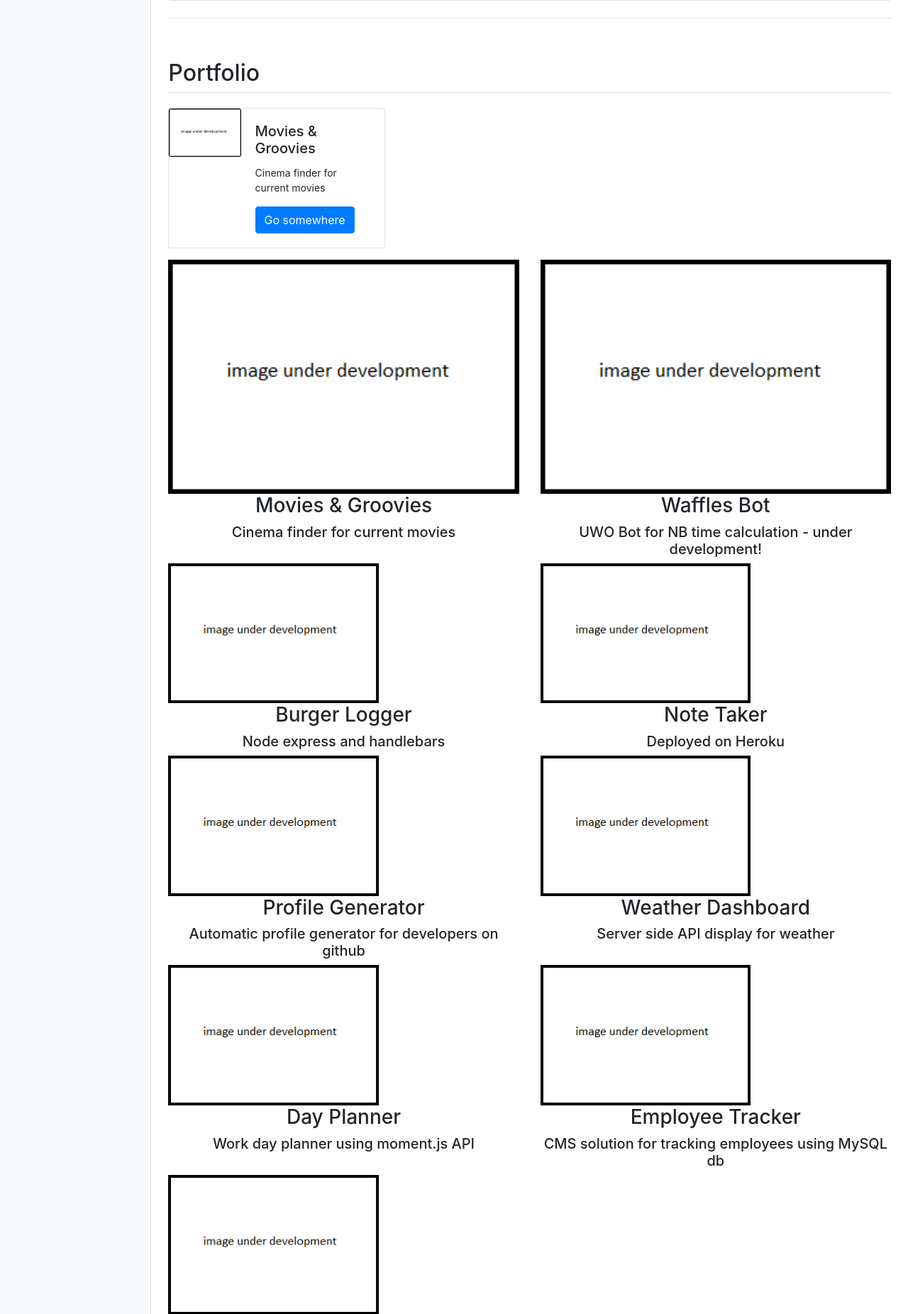
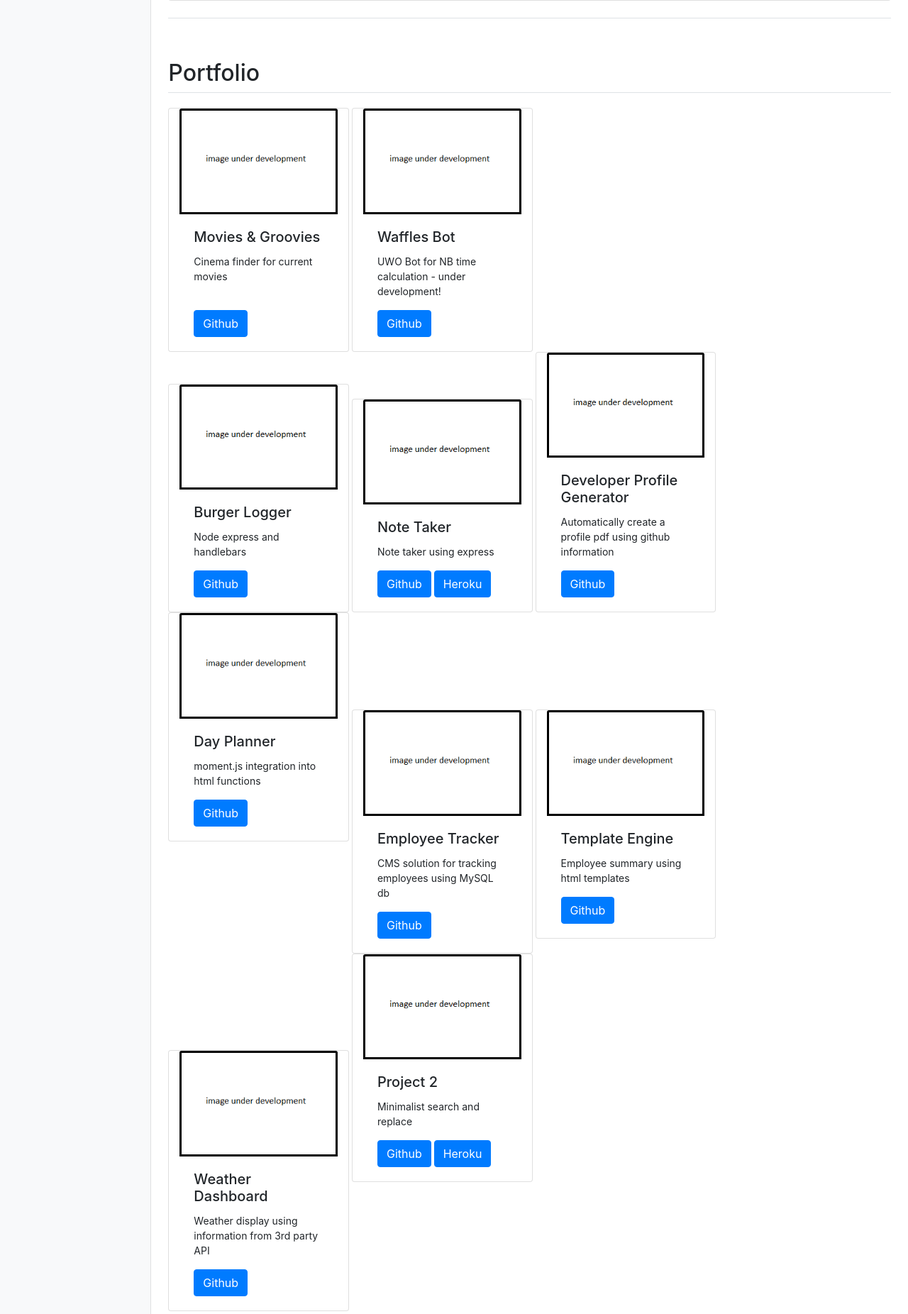
Before and after one commit to yhlee-dho/Responsive-Portfolio, a PHP site: page / in a window 1280 px wide. Shown: the part 1148-3000 px from the top of the page at 71% size. Run offline with PHP 8.4, Linux system fonts and the light colour scheme.

Commit message:
working of flex issues

```diff
--- a/Assets/css/style.css
+++ b/Assets/css/style.css
@@ -148,7 +148,16 @@ body {
   display: none;
 }
 
-
+/* work from 02252020 and on */
 .portfolio-div{
   margin: 50px;
+  flex-direction: row;
+  flex-wrap: wrap;
+  justify-content: space-evenly;
+  align-items: baseline;
+  align-content: space-around;
 }
+
+.portfolioContainer{
+  display: flex; /* or inline-flex */
+}
--- a/index.html
+++ b/index.html
@@ -227,72 +227,116 @@
         </div>
         </br>
 
-        <!-- Profile Divs -->
-        <div class="card mb-3" style="max-width: 30%;" id="portfolioCard">
-          <div class="row no-gutters">
-            <div class="col-md-4">
-              <img src="./Assets/Images/portfolio-size_300x200px.png" class="card-img" alt="Testing card">
+        <!-- Profile Container -->
+        <div id="profileContainer">
+          <!-- Profile Divs -->
+          <!-- Movies and Groovies -->
+          <div class="d-inline-block col-3 card" id="profile-div">
+            <img src="./Assets/Images/portfolio-size_300x200px.png" class="card-img-top" alt="moviesGroovies">
+            <div class="card-body">
+              <h5 class="card-title">Movies & Groovies</h5>
+              <p class="card-text">Cinema finder for current movies</p>
+            </br>
+              <a href="https://yhlee-dho.github.io/Movies-And-Groovies/" class="btn btn-primary">Github</a>
             </div>
-            <div class="col-md-8">
-              <div class="card-body">
-                <h5 class="card-title">Movies & Groovies</h5>
-                <p class="card-text">Cinema finder for current movies</p>
-                <a href="https://yhlee-dho.github.io/Movies-And-Groovies/" class="btn btn-primary" target="_blank">Go somewhere</a>
-                <!-- <p class="card-text"><small class="text-muted">Last updated 3 mins ago</small></p> -->
-              </div>
+          </div>
+
+          <!-- Waffles Bot -->
+          <div class="d-inline-block col-3 card" id="profile-div">
+            <img src="./Assets/Images/portfolio-size_300x200px.png" class="card-img-top" alt="discordBotWaffles">
+            <div class="card-body">
+              <h5 class="card-title">Waffles Bot</h5>
+              <p class="card-text">UWO Bot for NB time calculation - under development!</p>
+              <a href="https://github.com/yhlee-dho/Discord-Bot-Waffles" class="btn btn-primary">Github</a>
             </div>
           </div>
         </div>
 
-        <div class="row" >
-          <div class="col-md-6" id="portfolio-div">
-            <a href="https://yhlee-dho.github.io/Movies-And-Groovies/" target="_blank"><img src="./Assets/Images/portfolio-size_300x200px.png" alt="moviesAndGroovies" class="align-items-center" width="100%"></a>
-            <h3 style="text-align: center;">Movies & Groovies</h3>
-            <h5 style="text-align: center;">Cinema finder for current movies</h5>
-          </div>
-          <div class="col-md-6" id="portfolio-div">
-            <a href="https://github.com/yhlee-dho/Discord-Bot-Waffles/" target="_blank"><img src="./Assets/Images/portfolio-size_300x200px.png" alt="discordBotWaffles" class="align-items-center" width="100%"></a>
-            <h3 style="text-align: center;">Waffles Bot</h3>
-            <h5 style="text-align: center;">UWO Bot for NB time calculation - under development!</h5>
+
+        <!-- Burger Logger -->
+        <div class="d-inline-block col-3 card" id="profile-div">
+          <img src="./Assets/Images/portfolio-size_300x200px.png" class="card-img-top" alt="burgerLogger">
+          <div class="card-body">
+            <h5 class="card-title">Burger Logger</h5>
+            <p class="card-text">Node express and handlebars</p>
+            <a href="https://github.com/yhlee-dho/Node-Express-Handlebars-Burgers/" class="btn btn-primary">Github</a>
           </div>
         </div>
-        <div class="row">
-          <div class="col-md-6" id="portfolio-div">
-            <a href="https://github.com/yhlee-dho/Node-Express-Handlebars-Burgers/" target="_blank"><img src="./Assets/Images/portfolio-size_300x200px.png" alt="burgerLogger" class="align-items-center" width="60%"></a>
-            <h3 style="text-align: center;">Burger Logger</h3>
-            <h5 style="text-align: center;">Node express and handlebars</h5>
-          </div>
-          <div class="col-md-6" id="portfolio-div">
-            <a href="https://github.com/yhlee-dho/Express-Note-Taker/" target="_blank"><img src="./Assets/Images/portfolio-size_300x200px.png" alt="noteTaker" class="align-items-center" width="60%"></a>
-            <h3 style="text-align: center;">Note Taker</h3>
-            <h5 style="text-align: center;" href="https://notetaker-yhl.herokuapp.com/" target="_blank">Deployed on Heroku</h5>
-          </div>
-          <div class="col-md-6" id="portfolio-div">
-            <a href="https://github.com/yhlee-dho/Developer-Profile-Generator/" target="_blank"><img src="./Assets/Images/portfolio-size_300x200px.png" alt="burger_logger" class="align-items-center" width="60%"></a>
-            <h3 style="text-align: center;">Profile Generator</h3>
-            <h5 style="text-align: center;">Automatic profile generator for developers on github</h5>
-          </div>
-          <div class="col-md-6" id="portfolio-div">
-            <a href="https://github.com/yhlee-dho/Server-Side-APIs-Weather-Dashboard" target="_blank"><img src="./Assets/Images/portfolio-size_300x200px.png" alt="weatherDashboard" class="align-items-center" width="60%"></a>
-            <h3 style="text-align: center;">Weather Dashboard</h3>
-            <h5 style="text-align: center;">Server side API display for weather</h5>
-          </div>
-          <div class="col-md-6" id="portfolio-div">
-            <a href="https://github.com/yhlee-dho/Third-Party-APIs-Day-Planner" target="_blank"><img src="./Assets/Images/portfolio-size_300x200px.png" alt="dayPlanner" class="align-items-center" width="60%"></a>
-            <h3 style="text-align: center;">Day Planner</h3>
-            <h5 style="text-align: center;">Work day planner using moment.js API</h5>
-          </div>
-          <div class="col-md-6" id="portfolio-div">
-            <a href="https://github.com/yhlee-dho/MySQL-Employee-Tracker" target="_blank"><img src="./Assets/Images/portfolio-size_300x200px.png" alt="employeeTracker" class="align-items-center" width="60%"></a>
-            <h3 style="text-align: center;">Employee Tracker</h3>
-            <h5 style="text-align: center;">CMS solution for tracking employees using MySQL db</h5>
-          </div>
-          <div class="col-md-6" id="portfolio-div">
-            <a href="https://github.com/yhlee-dho/Template-Engine-Employee-Summary" target="_blank"><img src="./Assets/Images/portfolio-size_300x200px.png" alt="templateEngine" class="align-items-center" width="60%"></a>
-            <h3 style="text-align: center;">Template Engine</h3>
-            <h5 style="text-align: center;">Employee summary using html templates</h5>
+
+        <!-- Note Taker -->
+        <div class="d-inline-block col-3 card" id="profile-div">
+          <img src="./Assets/Images/portfolio-size_300x200px.png" class="card-img-top" alt="noteTaker">
+          <div class="card-body">
+            <h5 class="card-title">Note Taker</h5>
+            <p class="card-text">Note taker using express</p>
+            <a href="https://github.com/yhlee-dho/Express-Note-Taker/" class="btn btn-primary">Github</a>
+            <a href="https://notetaker-yhl.herokuapp.com/" class="btn btn-primary">Heroku</a>
           </div>
         </div>
+
+        <!-- Developer Profile Generator -->
+        <div class="d-inline-block col-3 card" id="profile-div">
+          <img src="./Assets/Images/portfolio-size_300x200px.png" class="card-img-top" alt="profileGenerator">
+          <div class="card-body">
+            <h5 class="card-title">Developer Profile Generator</h5>
+            <p class="card-text">Automatically create a profile pdf using github information</p>
+            <a href="https://github.com/yhlee-dho/Developer-Profile-Generator/" class="btn btn-primary">Github</a>
+          </div>
+        </div>
+
+        <!-- Day Planner -->
+        <div class="d-inline-block col-3 card" id="profile-div">
+          <img src="./Assets/Images/portfolio-size_300x200px.png" class="card-img-top" alt="dayPlanner">
+          <div class="card-body">
+            <h5 class="card-title">Day Planner</h5>
+            <p class="card-text">moment.js integration into html functions</p>
+            <a href="https://github.com/yhlee-dho/Third-Party-APIs-Day-Planner" class="btn btn-primary">Github</a>
+          </div>
+        </div>
+
+        <!-- Employee Tracker -->
+        <div class="d-inline-flex col-3 card" id="profile-div">
+          <img src="./Assets/Images/portfolio-size_300x200px.png" class="card-img-top" alt="employeeTracker">
+          <div class="card-body">
+            <h5 class="card-title">Employee Tracker</h5>
+            <p class="card-text">CMS solution for tracking employees using MySQL db</p>
+            <a href="https://github.com/yhlee-dho/MySQL-Employee-Tracker" class="btn btn-primary">Github</a>
+          </div>
+        </div>
+
+        <!-- Template Engine -->
+        <div class="d-inline-flex col-3 card" id="profile-div">
+          <img src="./Assets/Images/portfolio-size_300x200px.png" class="card-img-top" alt="Testing card">
+          <div class="card-body">
+            <h5 class="card-title">Template Engine</h5>
+            <p class="card-text">Employee summary using html templates</p>
+            <a href="https://github.com/yhlee-dho/Template-Engine-Employee-Summary" class="btn btn-primary">Github</a>
+          </div>
+        </div>
+
+        <!-- Weather Dashboard -->
+        <div class="d-inline-flex col-3 card" id="profile-div">
+          <img src="./Assets/Images/portfolio-size_300x200px.png" class="card-img-top" alt="weatherDashboard">
+          <div class="card-body">
+            <h5 class="card-title">Weather Dashboard</h5>
+            <p class="card-text">Weather display using information from 3rd party API</p>
+            <a href="https://github.com/yhlee-dho/Server-Side-APIs-Weather-Dashboard" class="btn btn-primary">Github</a>
+          </div>
+        </div>
+
+        <!-- Project 2 -->
+        <div class="d-inline-block col-3 card" id="profile-div">
+          <img src="./Assets/Images/portfolio-size_300x200px.png" class="card-img-top" alt="youtubeSearch">
+          <div class="card-body">
+            <h5 class="card-title">Project 2</h5>
+            <p class="card-text">Minimalist search and replace</p>
+            <a href="https://github.com/yhlee-dho/Project-2" class="btn btn-primary">Github</a>
+            <a href="https://spiderfly.herokuapp.com/" class="btn btn-primary">Heroku</a>
+          </div>
+        </div>
+
+
+
 
 
 
```
